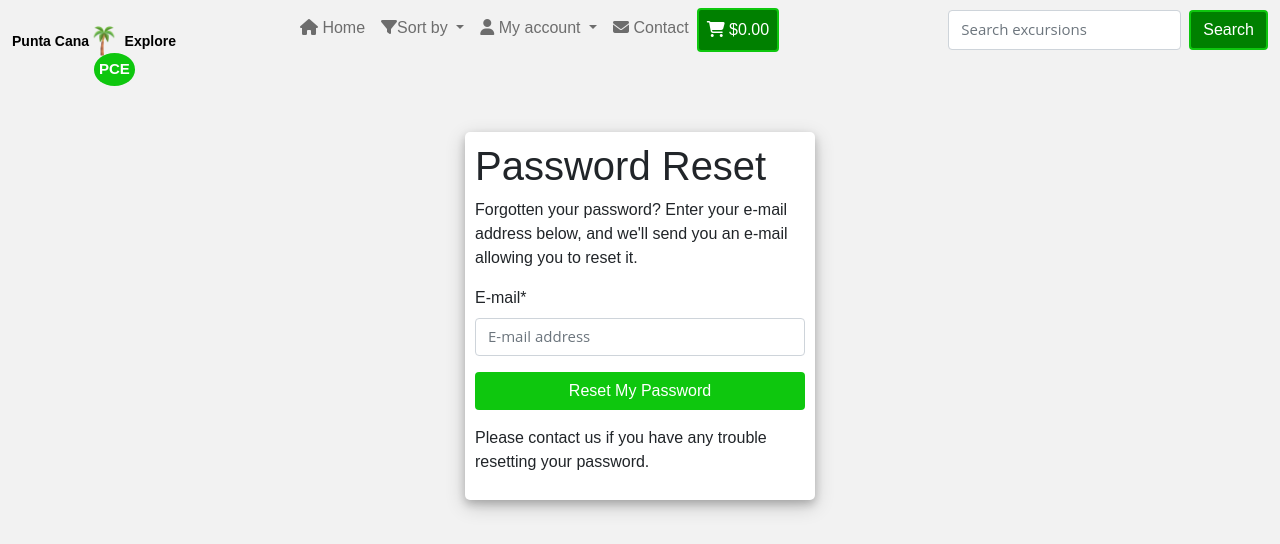
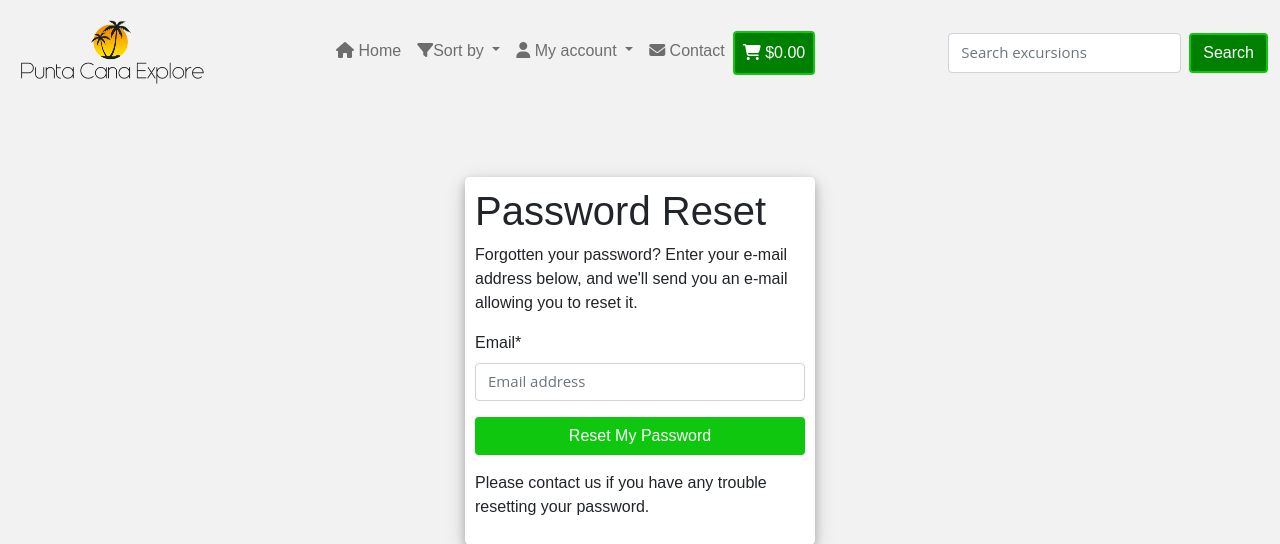
Before and after one commit to Gersondelacruzdeveloper/yara-beach, a Django app: page /accounts/password/reset/ in a window 1280 px wide. Shown: the top 544 px of the page. Run offline with Django 4.2, Linux system fonts and the light colour scheme; data comes from the database, SQL or seed files in the repository; parts of the project's set-up code (start-up, migrations or seed data) failed here and were passed over; some libraries are stand-ins or nearby versions.

Commit message:
Add new logo and favicon plus adding cart to flash message

```diff
--- a/config/settings.py
+++ b/config/settings.py
@@ -103,6 +103,7 @@ MIDDLEWARE = [
     'django.contrib.messages.middleware.MessageMiddleware',
     'django.middleware.clickjacking.XFrameOptionsMiddleware',
     'excursions.middleware.PageVisitMiddleware',
+    'allauth.account.middleware.AccountMiddleware',
 ]
 
 ROOT_URLCONF = 'config.urls'
--- a/templates/excursions/excursions_base.html
+++ b/templates/excursions/excursions_base.html
@@ -45,11 +45,8 @@
 <body>
     <nav class="navbar navbar-expand-lg navbar-light">
         <div class="container-fluid">
-            <a class="navbar-brand" href="{% url 'home' %}"><span id="logo">
-                    <pan id="pc">Punta Cana</pan><img id="logo-img"
-                        src="{% static 'images/excursions/coconut-tree-copy.png' %}"> <span id="explore">
-                        Explore</span><span id="initial"> PCE</span>
-                </span></a>
+            <a class="navbar-brand" href="{% url 'home' %}"><img src="{% static 'images/excursions/Logo.png' %}"
+                alt="Yara name with a palm tree"></a>
             <button class="navbar-toggler" type="button" data-bs-toggle="collapse"
                 data-bs-target="#navbarSupportedContent" aria-controls="navbarSupportedContent" aria-expanded="false"
                 aria-label="Toggle navigation">
@@ -231,7 +228,7 @@
         {% for message in messages %}
         {% if message.tags == "success" %}
         <div class="alert alert-success" role="alert">
-            {{message}}
+            {{ message|safe }}
         </div>
         {% else %}
         <div class="alert alert-danger" role="alert">
```
Also changed, not shown: cart/views.py (+6 -1 lines), static/images/excursions/Logo.png (added), static/images/favicon/android-chrome-192x192.png, static/images/favicon/android-chrome-512x512.png, static/images/favicon/apple-touch-icon.png, static/images/favicon/favicon-16x16.png, static/images/favicon/favicon-32x32.png, static/images/favicon/favicon.ico (added).
